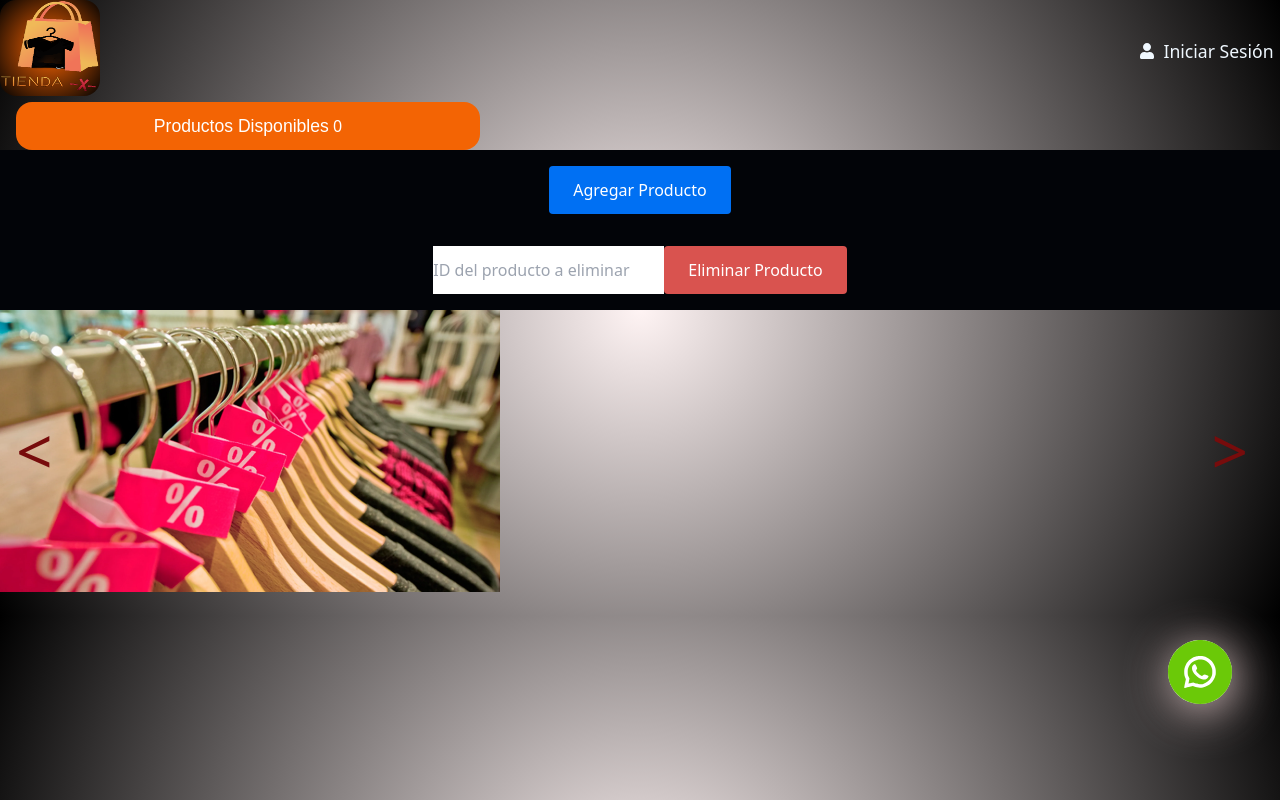
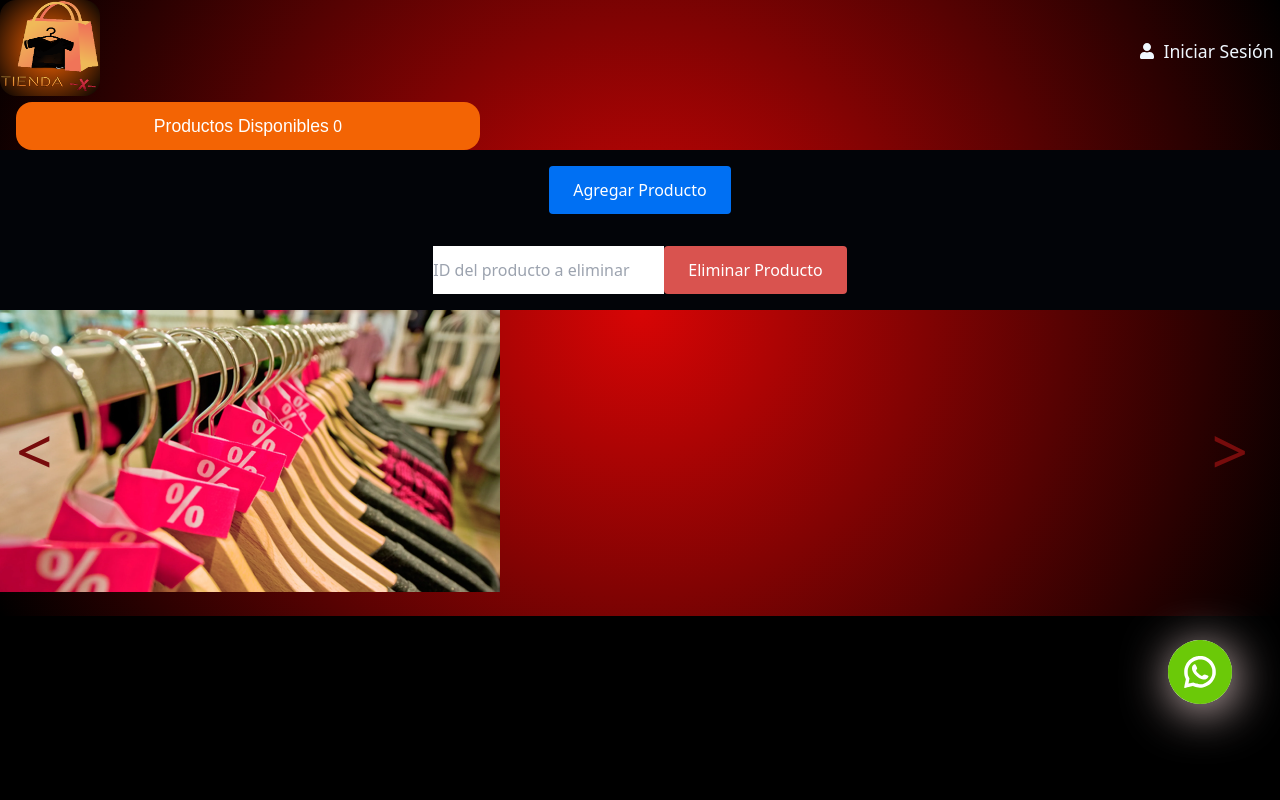
Before and after one commit to vpeinado263/tienda-frontend, a Next.js app: page / in a window 1280 px wide. Built offline with nearby package versions, Linux system fonts and the light colour scheme; no server answers.

Commit message:
cambios de media queri

```diff
--- a/src/styles/globals.css
+++ b/src/styles/globals.css
@@ -6,6 +6,16 @@
 body {
   background-color: #000000;
   background-image: radial-gradient(circle, #fff4f4, #000000);
+}
+
+@media screen and (min-width: 300px) {
+  body {
+    background-image: radial-gradient(circle, #d80505, #000000);
+    background-repeat: no-repeat;
+    background-size: cover;
+    height: auto;
+    width: auto;
+  }
 }
 
 @media screen and (max-width: 768px) {
```
